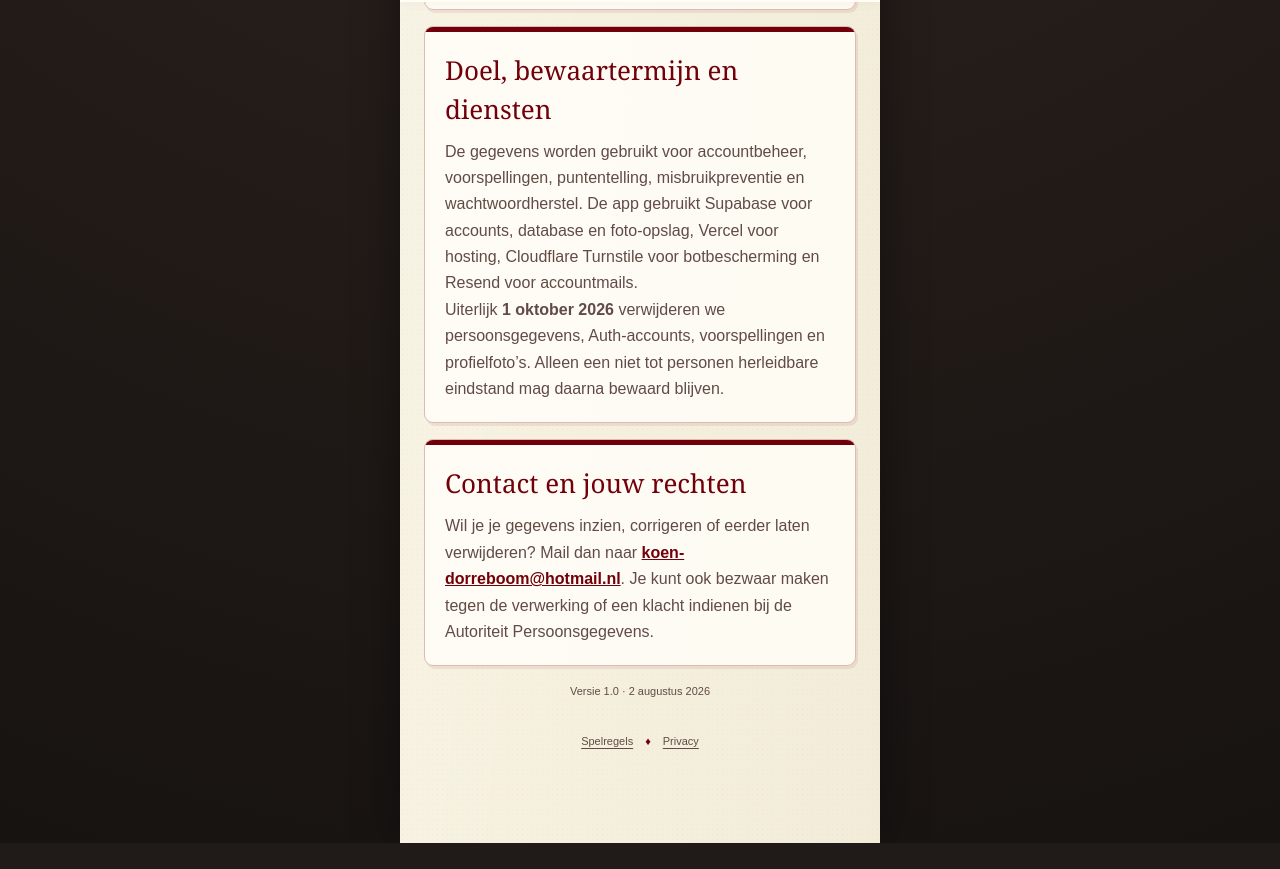
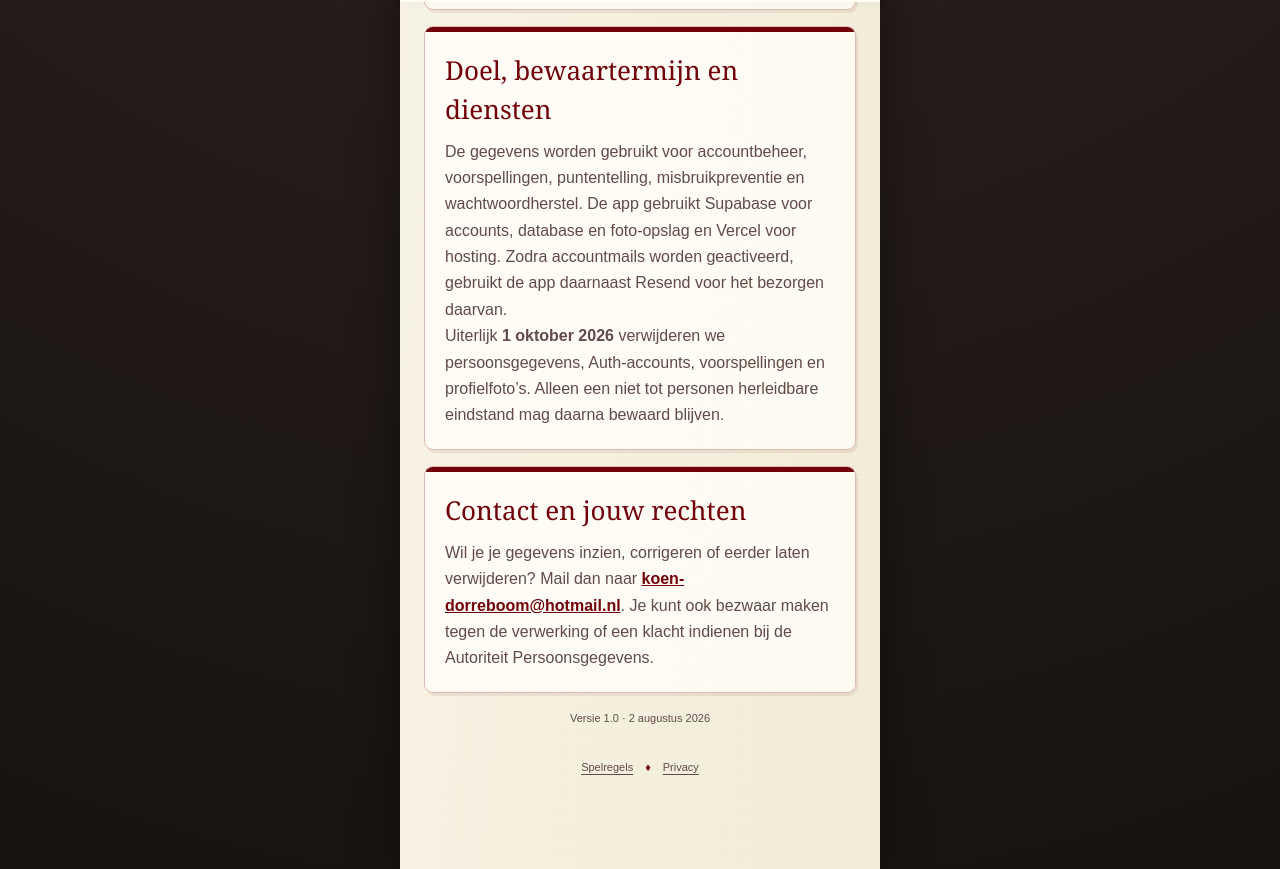
Before and after one commit to koen-dorreboom-lgtm/Broek-Royale, a Next.js app: page /privacy in a window 1280 px wide. Shown: the part 798-1667 px from the top of the page. Before the commit the page ends 1641 px from the top, so only its background shows below. Built offline with nearby package versions, Linux system fonts and the light colour scheme; no server answers.

Commit message:
Make Turnstile optional for launch

```diff
--- a/src/app/privacy/page.tsx
+++ b/src/app/privacy/page.tsx
@@ -21,7 +21,7 @@ export default function PrivacyPage() {
       </CasinoCard>
       <CasinoCard>
         <h2>Doel, bewaartermijn en diensten</h2>
-        <p>De gegevens worden gebruikt voor accountbeheer, voorspellingen, puntentelling, misbruikpreventie en wachtwoordherstel. De app gebruikt Supabase voor accounts, database en foto-opslag, Vercel voor hosting, Cloudflare Turnstile voor botbescherming en Resend voor accountmails.</p>
+        <p>De gegevens worden gebruikt voor accountbeheer, voorspellingen, puntentelling, misbruikpreventie en wachtwoordherstel. De app gebruikt Supabase voor accounts, database en foto-opslag en Vercel voor hosting. Zodra accountmails worden geactiveerd, gebruikt de app daarnaast Resend voor het bezorgen daarvan.</p>
         <p>Uiterlijk <strong>1 oktober 2026</strong> verwijderen we persoonsgegevens, Auth-accounts, voorspellingen en profielfoto’s. Alleen een niet tot personen herleidbare eindstand mag daarna bewaard blijven.</p>
       </CasinoCard>
       <CasinoCard>
--- a/src/components/TurnstileWidget.tsx
+++ b/src/components/TurnstileWidget.tsx
@@ -54,7 +54,7 @@ export function TurnstileWidget({ action, onToken }: TurnstileWidgetProps) {
   }, [renderWidget]);
 
   if (!siteKey) {
-    return <p className="captcha-note">Botbeveiliging wordt actief zodra de Turnstile-sitekey is ingesteld.</p>;
+    return null;
   }
 
   return (
```
Also changed, not shown: 3 other files (tests, documents, lock files or other folders).
